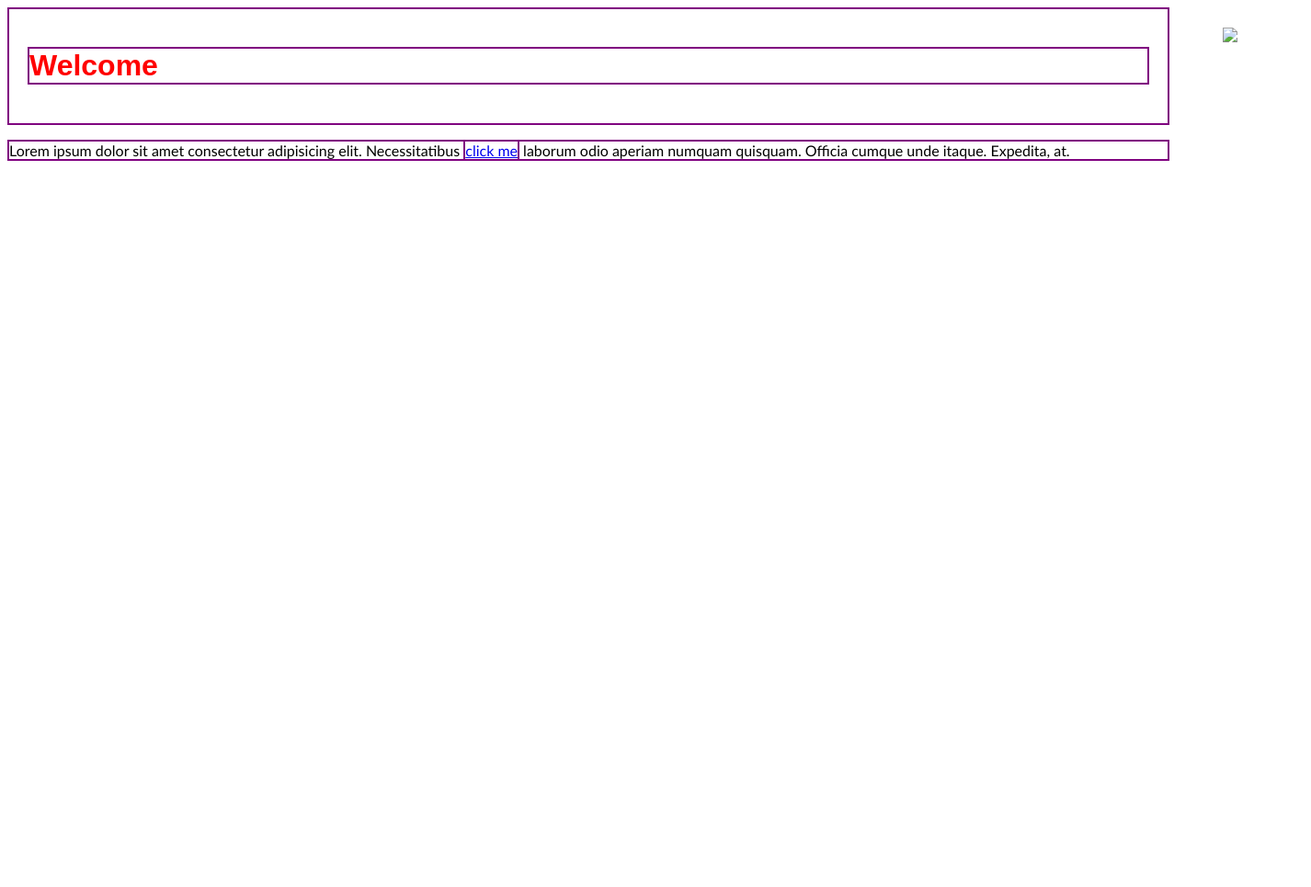
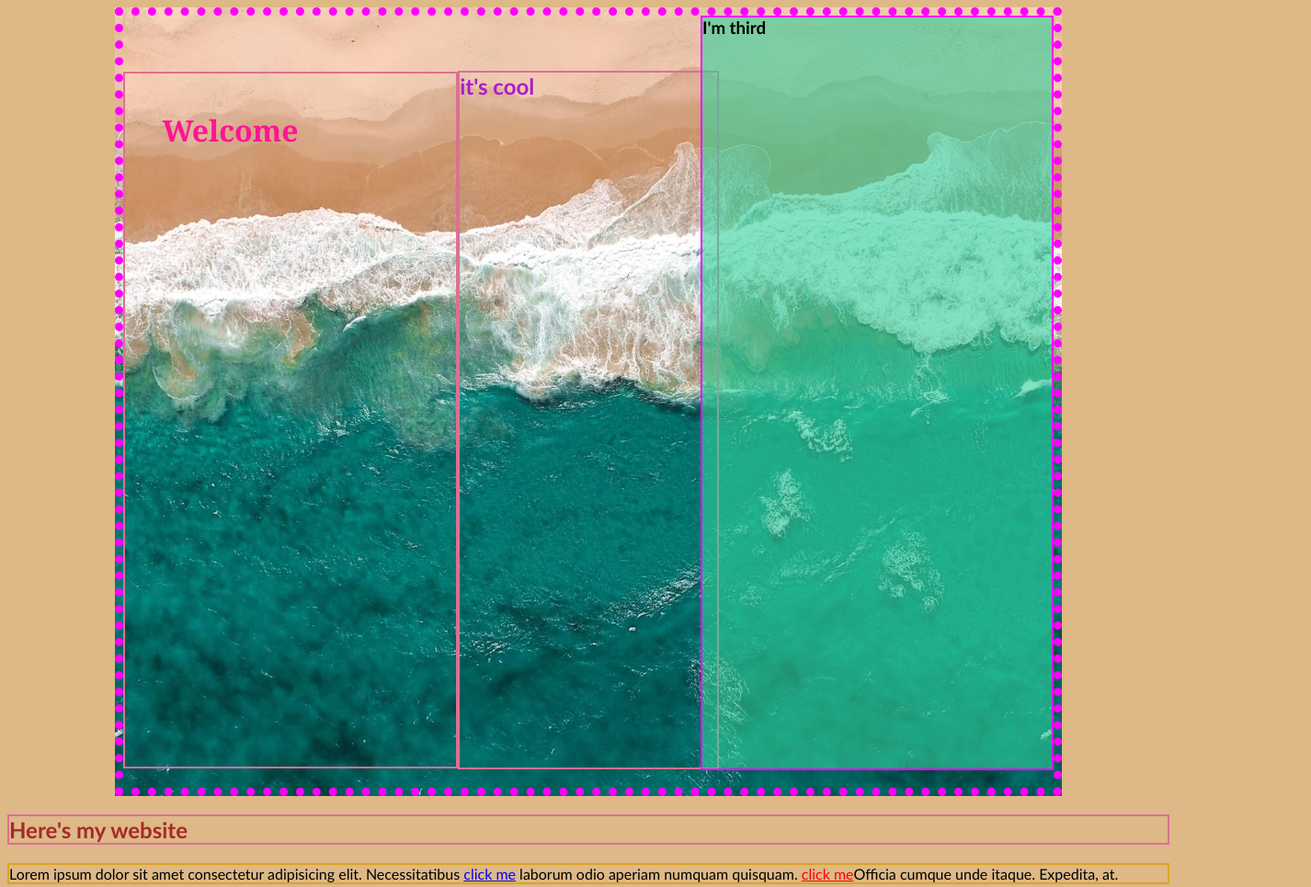
Before and after one commit to alannarisse/alannarisse.github.io, a plain HTML site: page index.html in a window 1280 px wide. Shown: the whole page at 92% size, 1426 px wide, since content can reach past the window. Before the commit the page ends 800 px from the top, so only its background shows below. Drawn offline with Linux system fonts and the light colour scheme.

Commit message:
css stuff

```diff
--- a/index.html
+++ b/index.html
@@ -5,51 +5,80 @@
   <meta name="viewport" content="width=device-width, initial-scale=1.0">
   <title>Alannas World</title>
   <style>
-    * {
-      box-sizing: border-box;
+    body {
+      background-color:burlywood;
+      font-family:'Trebuchet MS', 'Lucida Sans Unicode', 'Lucida Grande', 'Lucida Sans', Arial, sans-serif;
     }
-    body {
-      font-family: 'Trebuchet MS', 'Lucida Sans Unicode', 'Lucida Grande', 'Lucida Sans', Arial, sans-serif;
+
+    h1 {
+      color:deeppink;
+      font-family: Georgia, 'Times New Roman', Times, serif;
+      border:2px solid palevioletred;
     }
-  h1 {
-    color: red;
-    font-family: fantasy;
-    border: 2px solid purple;
-    flex:50%;
-  }
-  h2 {
-    flex:50%;
-    border: 2px solid purple;
-  }
-  p {
-    border: 2px solid purple;
-  }
-  a {
-    border: 2px solid purple;
-  }
-  .flexlayout {
-    border: 2px solid purple;
-    padding:20px;
-    display: flex;
-  }
-  img {
-    width:100%;
-    padding-left:80px;
-    padding-right:80px;
-    margin-top: -50px;
-    margin-right: -500px;
-  }
 
+    h2 {
+      color:rgb(173, 26, 203);
+      border:2px solid palevioletred;
+    }
+    p {border:2px solid GoldenRod;}
+
+    #bloop {
+      color:blue;
+    }
+
+    a {
+      color:red;
+    }
+
+    .pumpernickle {
+      color:brown;
+    }
+
+    .boldme {
+      font-weight:bold;
+    }
+    div {
+      width:80%;
+      margin:auto;
+      border:9px dotted fuchsia;
+      padding-top: 40px;
+      display:flex;
+      background-color:#fff;
+    }
+    h1 {
+      flex:1;
+      padding:40px;
+    }
+    h2 {
+      flex:1;
+    }
+    h3 {
+      flex: 100px;
+      border:2px solid fuchsia;
+      background-color:rgba(51, 210, 157, 0.6);
+      margin-left:-20px;
+      margin-top:-40px;
+    }
+    .hero {
+      background-image: url('joel-vodell-8Ogfqvw15Rg-unsplash.jpg');
+      background-position:center 40%;
+      background-size: cover;
+      height:100vh;
+    }
   </style>
 </head>
 <body>
-  <div class="flexlayout">
+  <div class="hero">
     <h1>Welcome</h1>
-    <div><img src="blob.png"></div>
+    <h2>it's cool</h2>
+    <h3>I'm third</h3>
   </div>
 
 
-  <p>Lorem ipsum dolor sit amet consectetur adipisicing elit. Necessitatibus <a href="http://google.com">click me</a> laborum odio aperiam numquam quisquam. Officia cumque unde itaque. Expedita, at.</p>
+  <h2 class="pumpernickle">Here's my website</h2>
+
+
+  <p>Lorem ipsum dolor sit amet consectetur adipisicing elit. Necessitatibus <a id="bloop" href="http://google.com">click me</a> laborum odio aperiam numquam quisquam. <a href="http://google.com">click me</a>Officia cumque unde itaque. Expedita, at.</p>
 
 
 </body>
```
Also changed, not shown: bio.html (added, +17 -0 lines), joel-vodell-8Ogfqvw15Rg-unsplash.jpg (added), pexels-kevin-5177297.jpg (added).
